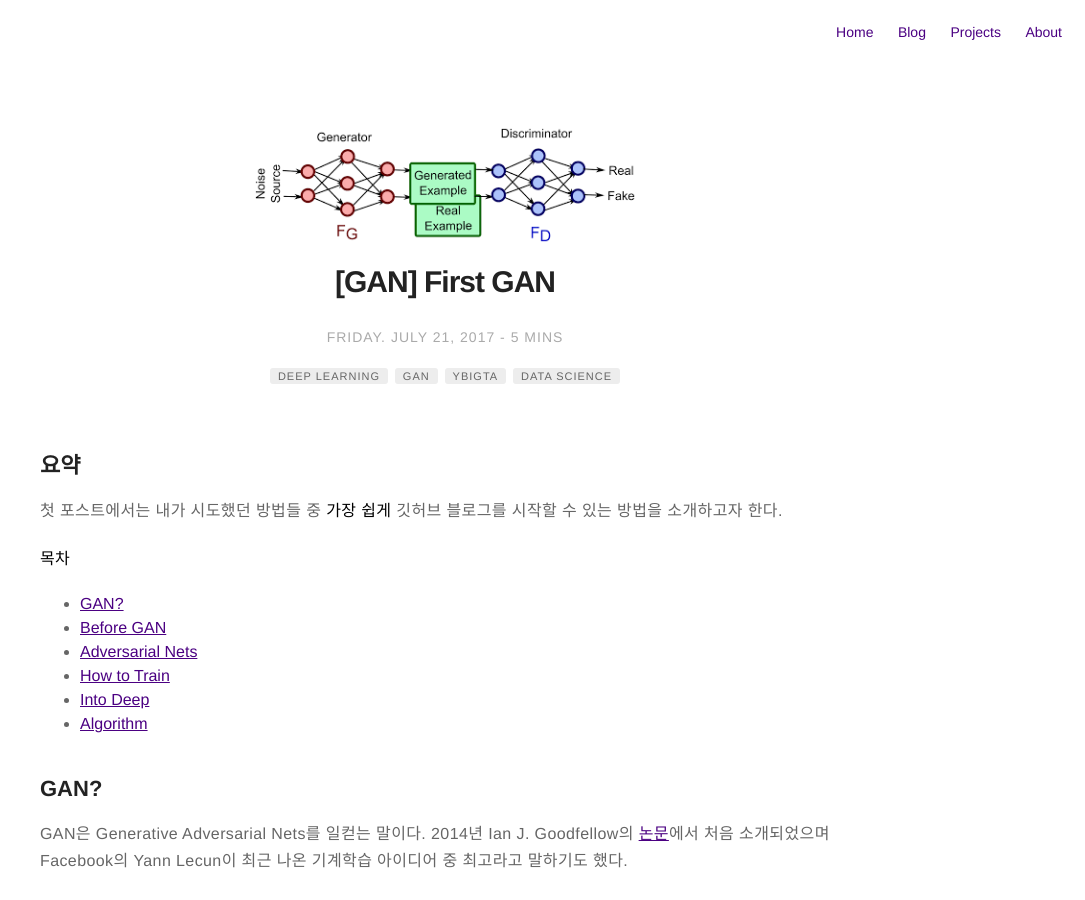
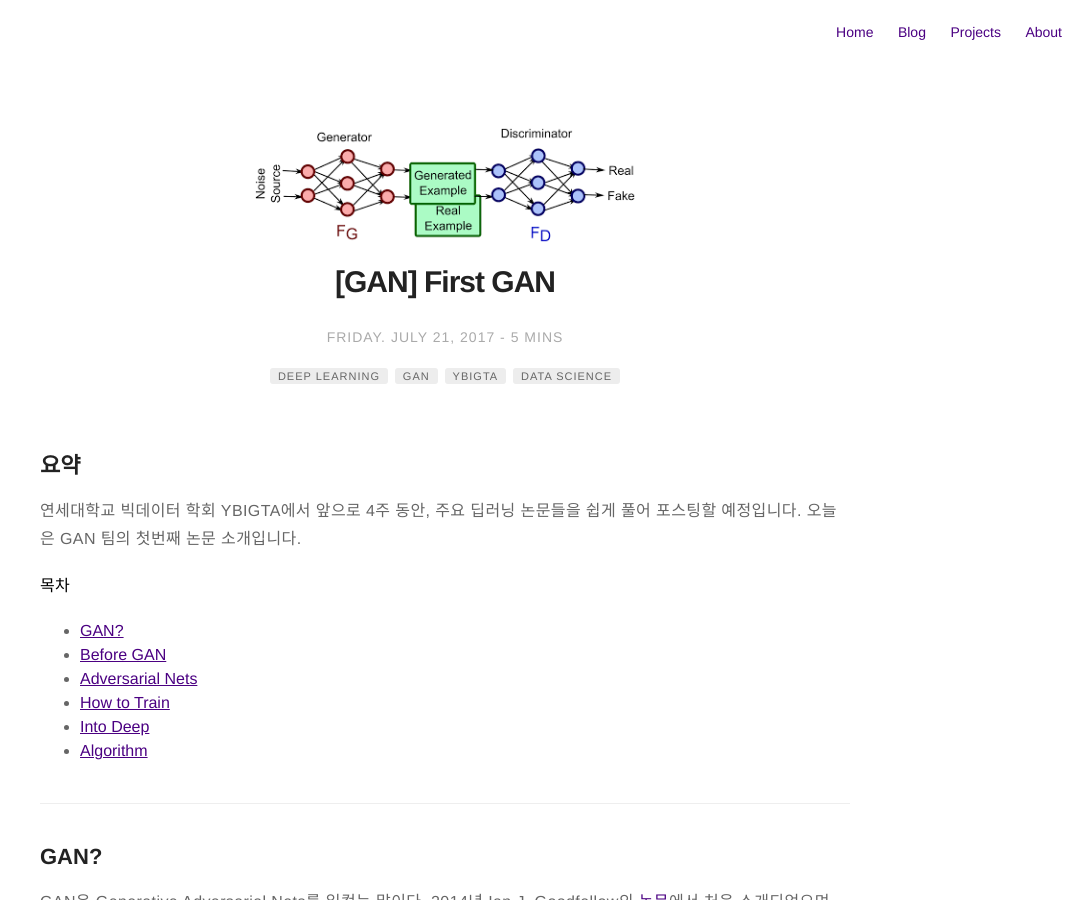
Before and after one commit to wkimdev/angrypark.github.io, a Jekyll site: the page built from _posts/2017-07-21-First-GAN.markdown, in a window 1280 px wide and 900 px high. Shown: the whole window, without its empty margins (195-1280 px from the left). Built offline with Jekyll 4.4.1, drawn with Linux system fonts in a browser that asks for light colours; comment, search, counter and statistics services are not loaded.

Commit message:
170721-first-gan-3

```diff
--- a/_config.yml
+++ b/_config.yml
@@ -67,7 +67,7 @@ authors:
     byunggyu:
         name: 강병규
         bio: YBIGTA Data Science Team
-        external-image: true
+        external-image: false
         picture: assets/images/byunggyu.jpg
 
     jamesfoster:
--- a/_posts/2017-07-21-First-GAN.markdown
+++ b/_posts/2017-07-21-First-GAN.markdown
@@ -18,7 +18,7 @@ description: GAN 논문 소개
 <span style="color:#7C7877; font-family: 'Apple SD Gothic Neo'; font-weight:200">
 ## 요약
 
-첫 포스트에서는 내가 시도했던 방법들 중 **가장 쉽게** 깃허브 블로그를 시작할 수 있는 방법을 소개하고자 한다.
+연세대학교 빅데이터 학회 YBIGTA에서 앞으로 4주 동안, 주요 딥러닝 논문들을 쉽게 풀어 포스팅할 예정입니다. 오늘은 GAN 팀의 첫번째 논문 소개입니다.
 
 **목차**
 
@@ -29,9 +29,11 @@ description: GAN 논문 소개
 - [Into Deep](#into-deep)
 - [Algorithm](#algorithm)
 
+---
 ## GAN?
 GAN은 Generative Adversarial Nets를 일컫는 말이다. 2014년 Ian J. Goodfellow의 [논문](https://arxiv.org/pdf/1406.2661.pdf)에서 처음 소개되었으며 Facebook의 Yann Lecun이 최근 나온 기계학습 아이디어 중 최고라고 말하기도 했다.
 
+---
 ## Before GAN
 
 기존의 딥러닝 모델은 Discriminative model에 초점을 맞추고 있었다. Discriminative model은 흔히 생각하는 Classifier를 생각하면 된다. 이미지 분류를 생각해보자. 3차원의 데이터-픽셀의 RGB값을 신경망에 넣으면 일련의 연산을 통해 이미지가 어떤 class에 속하는지를 뱉어낸다. 즉 고차원적이고 복잡한 input을 class의 label로 매핑하는 것이 가능해진 것이다.
@@ -43,6 +45,7 @@ GAN은 Generative Adversarial Nets를 일컫는 말이다. 2014년 Ian J. Goodfe
 
 때문이었다.
 
+---
 ## Adversarial Nets
 
 Ian Goodfellow는 다층신경망(Multilayer Perceptron, 이하 MLP) 즉 딥러닝을 Generative model에 적용할 수 있다고 주장한다. 무작위로 만들어낸 noise를 Generative model에 전달하고, 이 값이 신경망을 거치면서, 샘플을 만들어내는 것이다.
@@ -51,6 +54,7 @@ Ian Goodfellow는 다층신경망(Multilayer Perceptron, 이하 MLP) 즉 딥러
 
 이러한 관계를 adversarial nets라고 부른다.
 
+---
 ## How to Train
 
 Goodfellow는 Generative model과 Discriminative model의 adversary한 관계에서 두 모델이 성장할 수 있다고 주장한다.
@@ -103,6 +107,7 @@ Goodfellow는 둘의 관계를 이러한 비유를 통해 설명한다.
     </tr>
     </tbody>
 </table>
+
 이 표에 따르면 일본군이 남쪽으로 가고, 연합군이 북쪽으로 정찰기를 보낸다면, 수송대가 2일 동안 폭격을 받을 것임을 나타낸다.
 
 연합군에게 최고의 결과는 정찰기를 남쪽으로 보냈을 때, 일본군 또한 남쪽으로 이동하는 경우이며, 일본군에게 최고의 결과는 수송대가 북쪽으로 이동했을때, 정찰기가 남쪽으로 갔을 때이다.
@@ -116,6 +121,7 @@ Goodfellow는 둘의 관계를 이러한 비유를 통해 설명한다.
 즉 이렇게 최악의 결과를 최소화하는 것이 minimax인 것이다.
 [Reference](https://cs.stanford.edu/people/eroberts/courses/soco/projects/1998-99/game-theory/Minimax.html)
 
+---
 ## Into Deep
 
 조금 더 자세히 알아보자. ${G}$는 데이터의 분포를 모방하는 것이 목표라고 했다. 즉 어떤 데이터 ${x}$가 주어졌을 때 이 데이터 ${x}$의 분포, ${p_x}$를 모방해야하는 것이다.
@@ -152,6 +158,7 @@ ${G}$는 ${p_g}$가 큰 값을 가지는 영역에서 수축하고, 작은 값
 
 (d)충분한 학습이 진행된 다음 ${p_g = p_{data}}$이므로 더이상 학습이 진행될 수 없는 상태에 도달한다. 이후 discriminative model은 두 분포를 구분할 수 없게 된다. 따라서 ${D(x)} = \frac{1}{2}$가 된다.
 
+---
 ## Algorithm
 
 ![algorithm](/assets/images/170721-first-gan/algorithm.png)
@@ -173,3 +180,5 @@ ${G}$는 ${p_g}$가 큰 값을 가지는 영역에서 수축하고, 작은 값
 <h6>saturate?</h6> 활성화 함수로 sigmoid를 가지는 아주 깊은 MLP의 경우를 생각해보자. 학습을 거치며 값들은 0이나 1에 가까워지게 되고 vanishing gradient문제가 발생하게 된다. 따라서 더이상 학습이 진행되지 않거나, 아주 느리게 진행된다. 이러한 경우를 neuron이 saturate되었다고 한다.
 
 즉 학습이 적절하게 일어나지 않을 수도 있다. 따라서 $[log(1-D(G(z)))]$를 최소화하는 대신, $log{D(G(z))}$를 최대화하도록 학습시킨다.
+
+---
```
